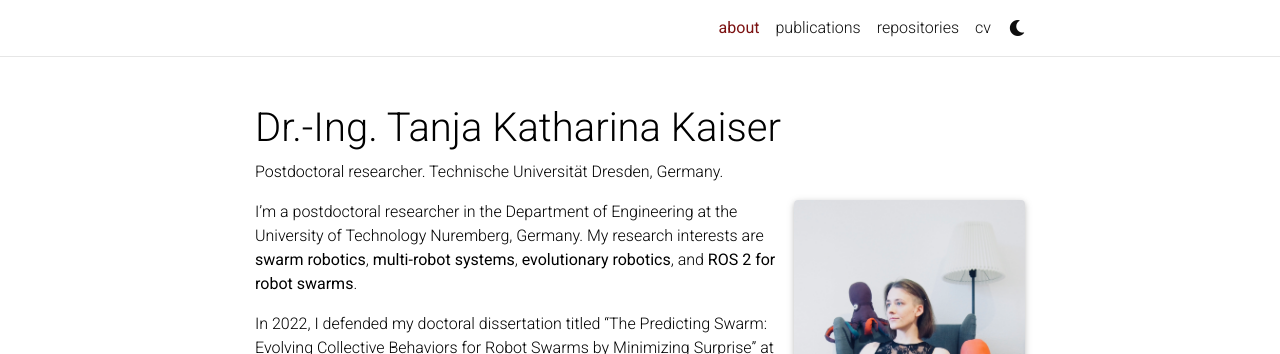
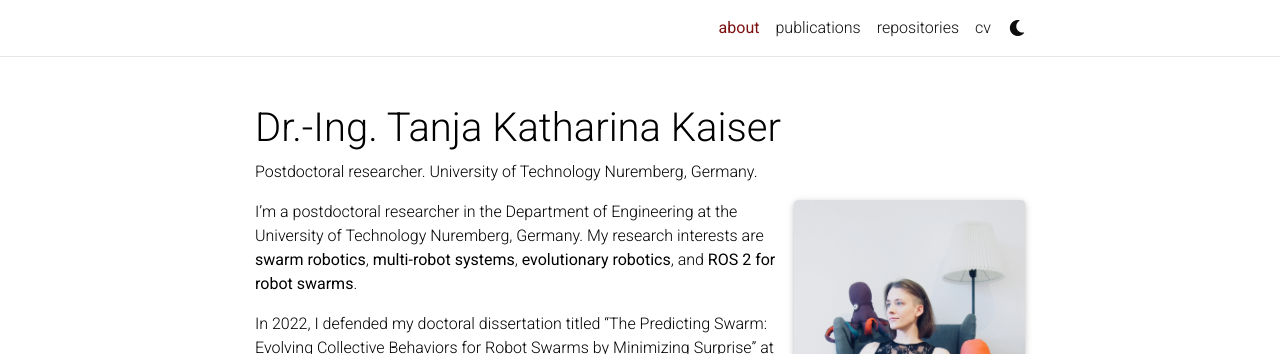
Before and after one commit to msminirobot/msminirobot.github.io, a Jekyll site: the page built from _pages/about.md, in a window 1280 px wide and 1276 px high. Shown: the top 354 px of the window. Built offline with Jekyll 4.4.1, drawn with Linux system fonts in a browser that asks for light colours; full-size pictures stand in for the smaller copies a plugin makes; comment, search, counter and statistics services are not loaded; a style sheet for code colours, icons or effects is not loaded.

Commit message:
Update about.md

```diff
--- a/_pages/about.md
+++ b/_pages/about.md
@@ -2,7 +2,7 @@
 layout: about
 title: about
 permalink: /
-subtitle: Postdoctoral researcher. Technische Universität Dresden, Germany.
+subtitle: Postdoctoral researcher. University of Technology Nuremberg, Germany.
 
 
 profile:
```
